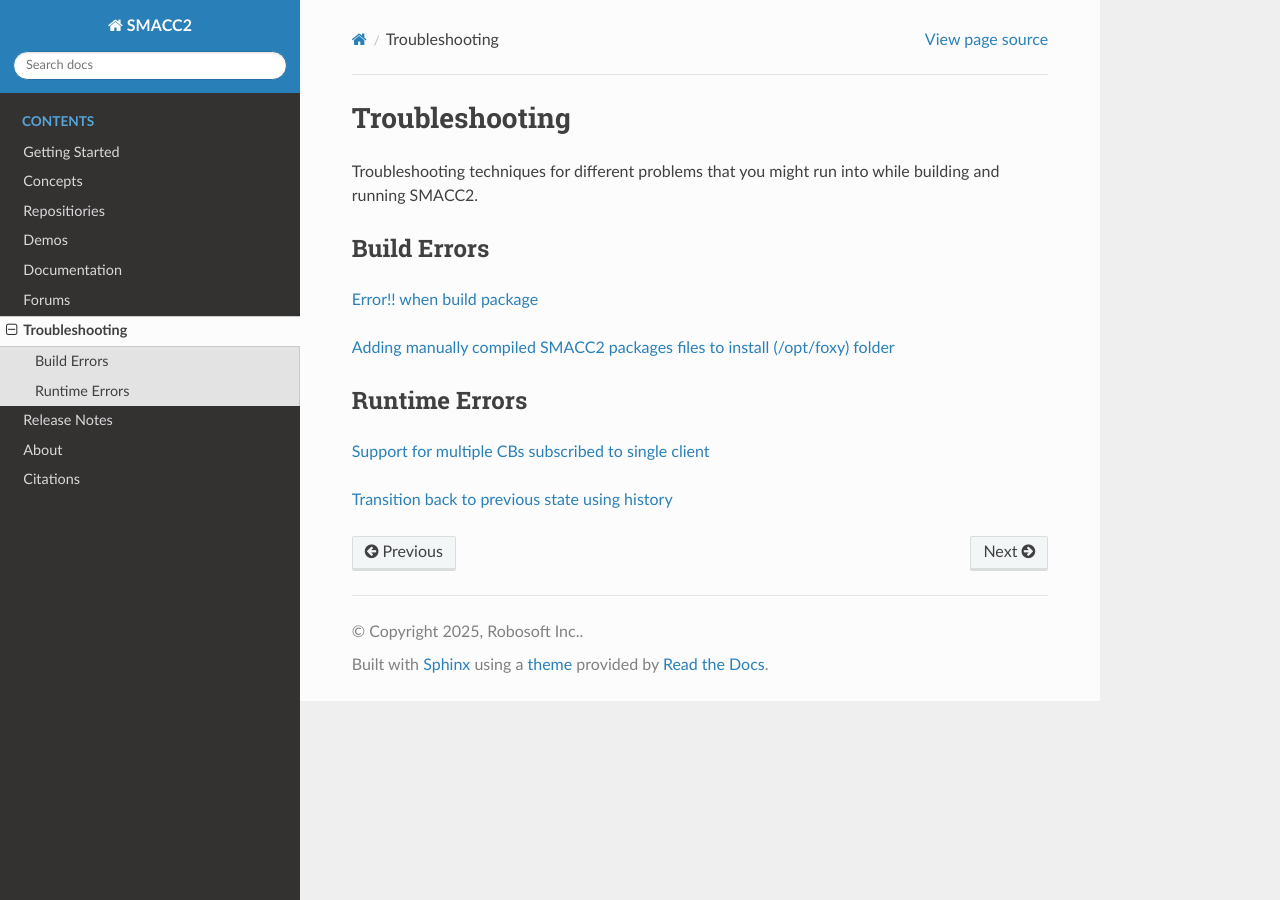
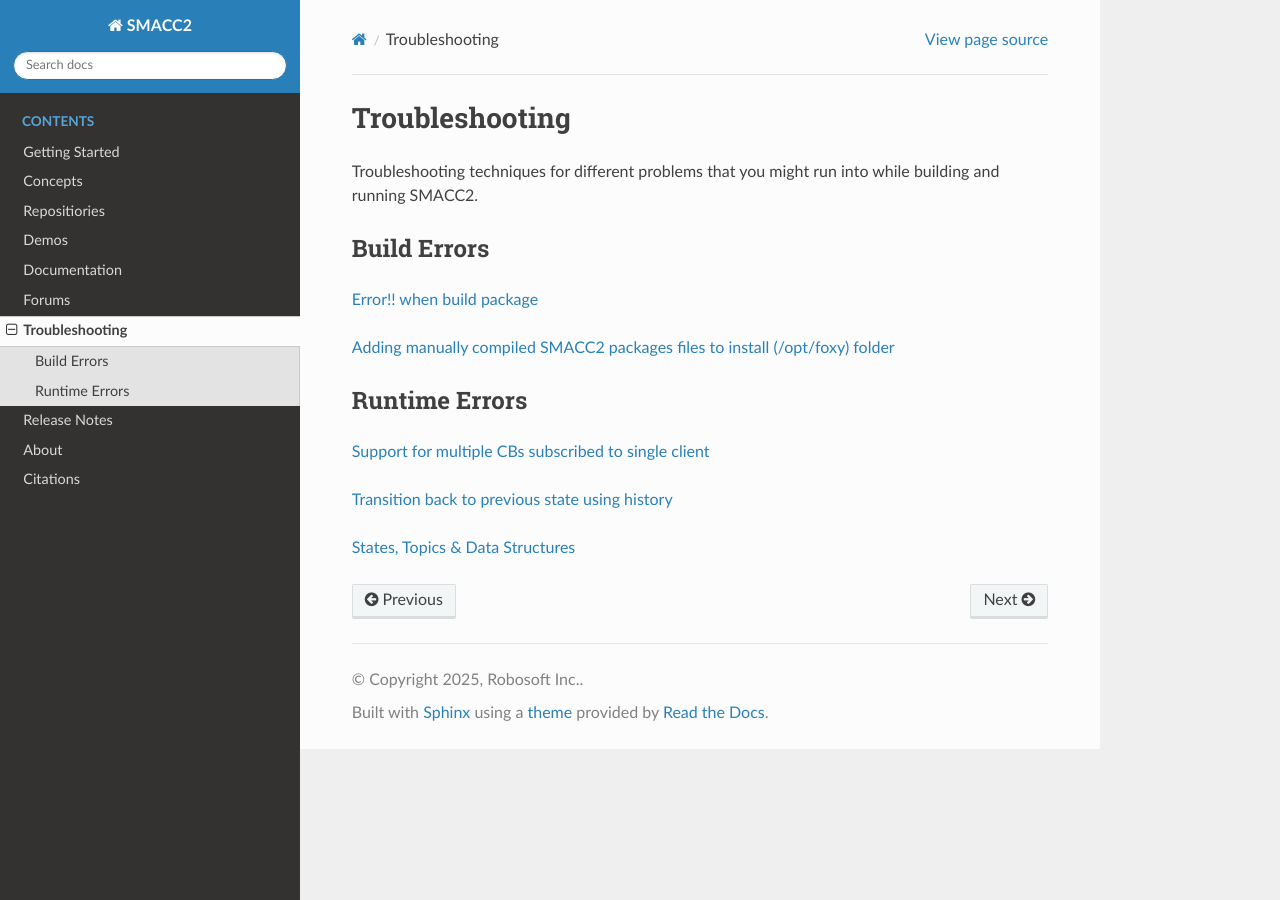
Before and after one commit to robosoft-ai/smacc2_docs, a Sphinx documentation site: the page built from docs/source/troubleshooting.rst, in a window 1280 px wide. Built offline with Sphinx 7.4.7 and the Read the Docs theme 3.1.0, drawn with Linux system fonts in a browser that asks for light colours.

Commit message:
Update troubleshooting.rst

```diff
--- a/docs/source/troubleshooting.rst
+++ b/docs/source/troubleshooting.rst
@@ -17,3 +17,5 @@
 `Support for multiple CBs subscribed to single client <https://github.com/robosoft-ai/SMACC/issues/73>`_
 
 `Transition back to previous state using history <https://github.com/robosoft-ai/SMACC/issues/52>`_
+
+`States, Topics & Data Structures <https://github.com/robosoft-ai/SMACC/issues/20>`_
```
